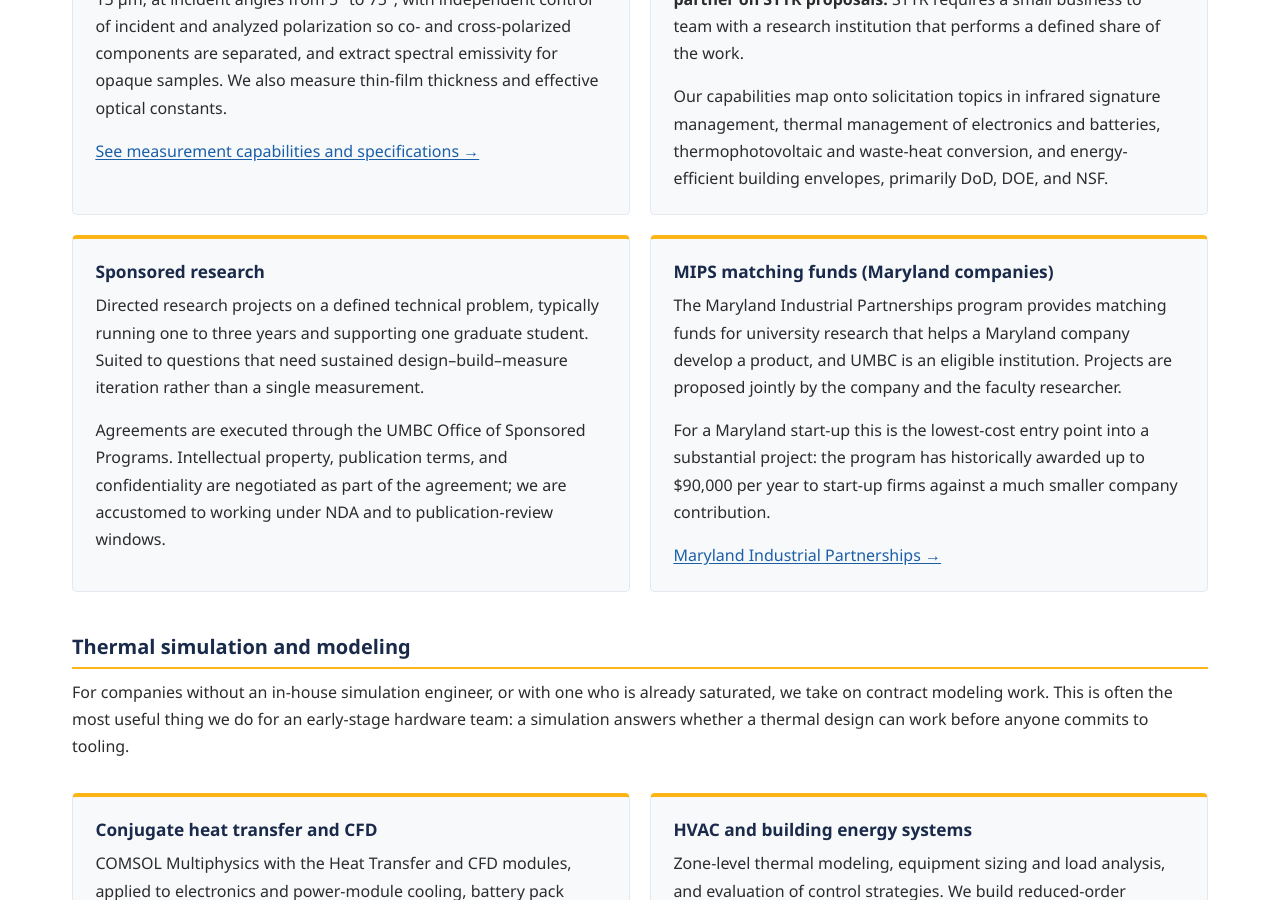
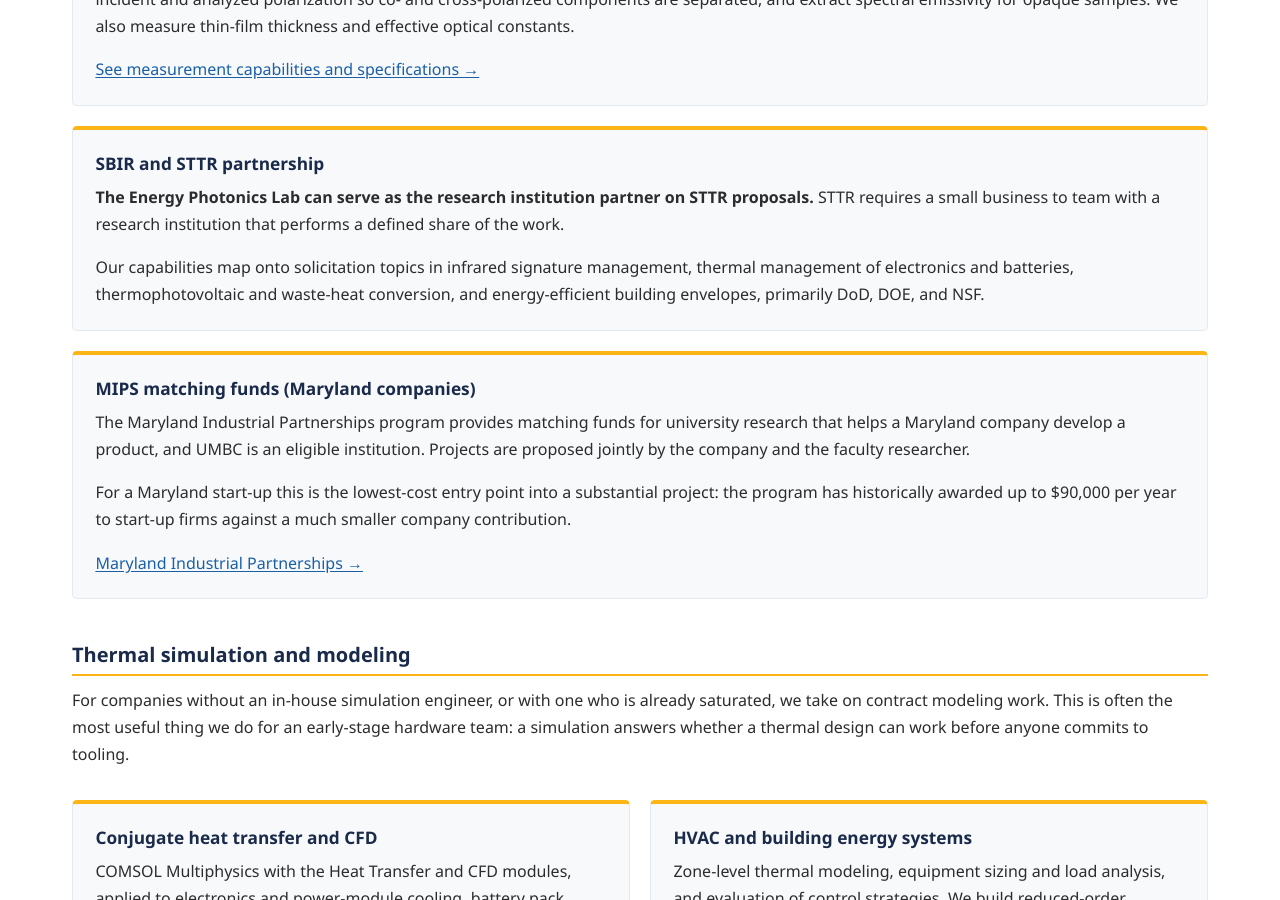
Before and after one commit to alokghanekar/Energy-Photonics-Lab, a Jekyll site: the page built from collaborate.html, in a window 1280 px wide and 900 px high, scrolled down 657 px. Built offline with Jekyll 4.4.1, drawn with Linux system fonts in a browser that asks for light colours.

Commit message:
Collaborate: remove Sponsored research card, stack Ways-to-work section
Drop the Sponsored research card and lay the remaining three cards out in
a single vertical column instead of a two-column grid.

Co-Authored-By: Claude Opus 4.8 <noreply@anthropic.com>
Claude-Session: https://claude.ai/code/session_01VuNoPfxguXq3gEbfsiCHz7

```diff
--- a/collaborate.html
+++ b/collaborate.html
@@ -10,7 +10,7 @@ description: Partner with the Energy Photonics Lab at UMBC on thermal and CFD si
 
 <h2 class="section-label">Ways to work with us</h2>
 
-<div class="project-grid">
+<div class="project-grid" style="grid-template-columns: 1fr;">
   <section class="project">
     <h2>Measurement and characterization</h2>
     <p>We measure spectral reflectance and transmittance from 700&nbsp;nm to 15&nbsp;&micro;m, at incident angles from 5&deg; to 75&deg;, with independent control of incident and analyzed polarization so co- and cross-polarized components are separated, and extract spectral emissivity for opaque samples. We also measure thin-film thickness and effective optical constants.</p>
@@ -21,12 +21,6 @@ description: Partner with the Energy Photonics Lab at UMBC on thermal and CFD si
     <h2>SBIR and STTR partnership</h2>
     <p><strong>The Energy Photonics Lab can serve as the research institution partner on STTR proposals.</strong> STTR requires a small business to team with a research institution that performs a defined share of the work.</p>
     <p>Our capabilities map onto solicitation topics in infrared signature management, thermal management of electronics and batteries, thermophotovoltaic and waste-heat conversion, and energy-efficient building envelopes, primarily DoD, DOE, and NSF.</p>
-  </section>
-
-  <section class="project">
-    <h2>Sponsored research</h2>
-    <p>Directed research projects on a defined technical problem, typically running one to three years and supporting one graduate student. Suited to questions that need sustained design–build–measure iteration rather than a single measurement.</p>
-    <p>Agreements are executed through the UMBC Office of Sponsored Programs. Intellectual property, publication terms, and confidentiality are negotiated as part of the agreement; we are accustomed to working under NDA and to publication-review windows.</p>
   </section>
 
   <section class="project">
```
